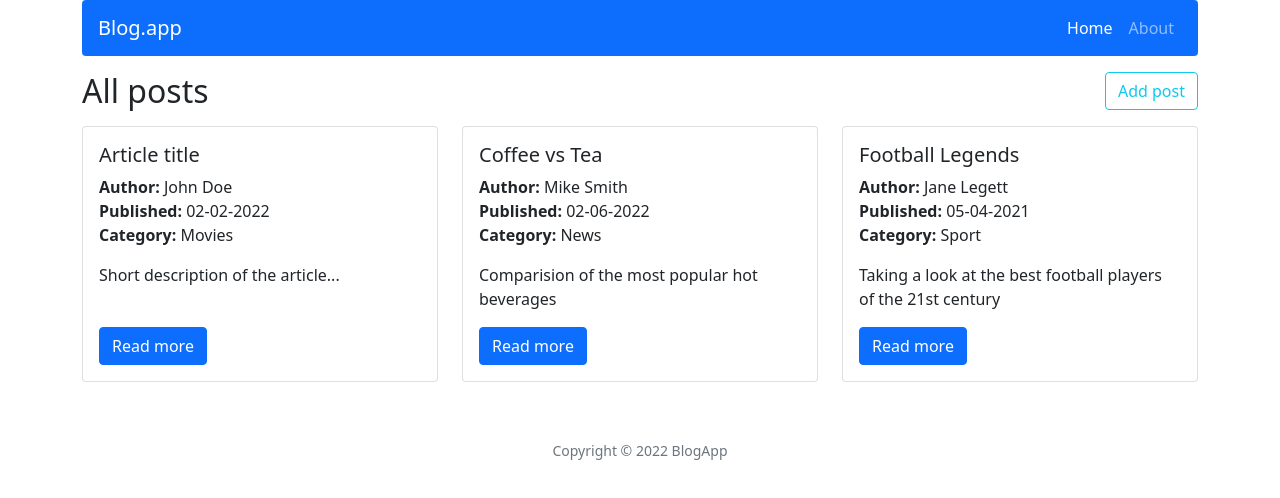
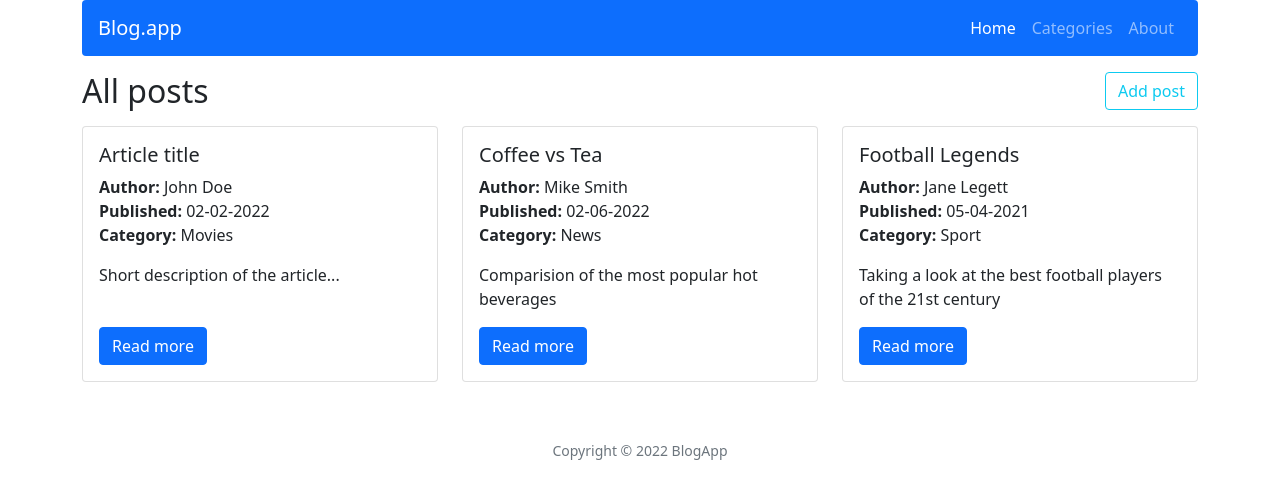
Before and after one commit to milosz7/crud-app, a React (Create React App) app: page / in a window 1280 px wide. Shown: the top 498 px of the page. Built offline with nearby package versions, Linux system fonts and the light colour scheme.

Commit message:
Add routes and navLinks for categories subpage

```diff
--- a/src/App.tsx
+++ b/src/App.tsx
@@ -1,4 +1,4 @@
-import React, { useEffect } from 'react';
+import { useEffect } from 'react';
 import { Route, Routes } from 'react-router-dom';
 import Post from './components/pages/Post/Post';
 import Home from './components/pages/Home/Home';
@@ -6,6 +6,8 @@ import Error from './components/pages/Error/Error';
 import Edit from './components/pages/Edit/Edit';
 import Add from './components/pages/Add/Add';
 import About from './components/pages/About/About';
+import Categories from './components/pages/Categories/Categories';
+import Category from './components/pages/Category/Category';
 import Header from './components/views/Header/Header';
 import Footer from './components/views/Footer/Footer'
 import { Container } from 'react-bootstrap';
@@ -28,6 +30,8 @@ const App = () => {
           <Route path=':id' element={<Post />}></Route>
           <Route path='edit/:id' element={<Edit />}></Route>
         </Route>
+        <Route path='categories' element={<Categories />}></Route>
+        <Route path='categories/:category' element={<Category />}></Route>
         <Route path='about' element={<About />}></Route>
         <Route path='*' element={<Error />}></Route>
       </Routes>
--- a/src/components/views/Navigation/Navigation.tsx
+++ b/src/components/views/Navigation/Navigation.tsx
@@ -7,6 +7,7 @@ const Navigation = () => {
       <Navbar.Brand as={Link} to="/" >Blog.app</Navbar.Brand>
       <Nav>
         <Nav.Link as={NavLink} to="/">Home</Nav.Link>
+        <Nav.Link as={NavLink} to="/categories">Categories</Nav.Link>
         <Nav.Link as={NavLink} to="/about">About</Nav.Link>
       </Nav>
     </Navbar>
```
